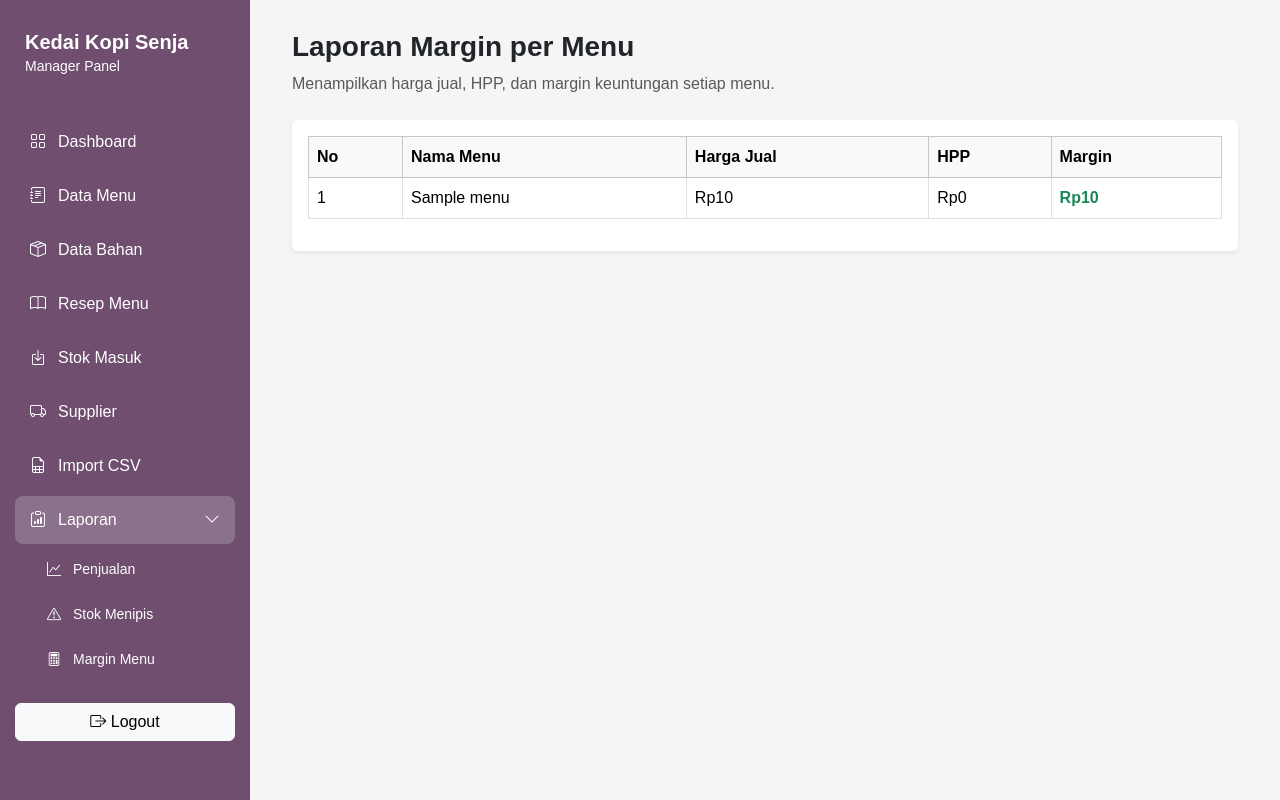
After one commit to lousianaprincesstampu-stack/UKK-KEDAI-KOPI-SENJA, a Laravel app: page /manager/reports/margin in a window 1280 px wide. The commit adds this page. Run offline with Laravel 12, Linux system fonts and the light colour scheme; a user stored in the database is signed in; data comes from the database, SQL or seed files in the repository; tables that the repository leaves empty hold one stand-in row (values such as "Sample post"); parts of the project's set-up code (start-up, migrations or seed data) failed here and were passed over.

Commit message:
Menambahkan laporan manager

```diff
--- /dev/null
+++ b/app/Http/Controllers/Manager/ReportController.php
@@ -0,0 +1,118 @@
+<?php
+
+namespace App\Http\Controllers\Manager;
+
+use App\Http\Controllers\Controller;
+use App\Models\OrderDetail;
+use App\Models\Bahan;
+use Illuminate\Http\Request;
+use Carbon\Carbon;
+
+class ReportController extends Controller
+{
+
+    public function sales(Request $request)
+    {
+        // Mengambil tanggal awal dari filter. Jika kosong, gunakan tanggal awal bulan ini.
+        $tanggalAwal = $request->input(
+            'tanggal_awal',
+            Carbon::now()->startOfMonth()->toDateString()
+        );
+
+        // Mengambil tanggal akhir dari filter. Jika kosong, gunakan tanggal hari ini.
+        $tanggalAkhir = $request->input(
+            'tanggal_akhir',
+            Carbon::now()->toDateString()
+        );
+
+        // Mengambil detail penjualan yang pesanannya sudah selesai dan pembayarannya sudah dibayar.
+        $penjualan = OrderDetail::query()
+            ->whereHas('order', function ($query) use ($tanggalAwal, $tanggalAkhir) {
+                $query->where('status_pesanan', 'Selesai')
+                    ->where('status_pembayaran', 'Dibayar')
+                    ->whereBetween('tanggal_pesanan', [
+                        Carbon::parse($tanggalAwal)->startOfDay(),
+                        Carbon::parse($tanggalAkhir)->endOfDay(),
+                    ]);
+            })
+
+            // Mengelompokkan hasil berdasarkan nama menu.
+            ->selectRaw('
+                nama_menu,
+                SUM(jumlah) as total_terjual,
+                SUM(subtotal) as total_penjualan
+            ')
+
+            ->groupBy('nama_menu')
+
+            // Mengurutkan dari menu paling banyak terjual.
+            ->orderByDesc('total_terjual')
+            ->get();
+
+        // Menghitung total seluruh penjualan.
+        $totalPenjualan = $penjualan->sum('total_penjualan');
+
+        // Menghitung total seluruh menu yang terjual.
+        $totalMenuTerjual = $penjualan->sum('total_terjual');
+
+        return view('manager.reports.sales', compact(
+            'penjualan',
+            'tanggalAwal',
+            'tanggalAkhir',
+            'totalPenjualan',
+            'totalMenuTerjual'
+        ));
+
+    }
+    //laporan stok bahan yang menipis.
+    public function lowStock()
+    {
+        // Mengambil bahan yang stoknya kurang dari atau sama dengan stok minimum.
+        $bahanMenipis = Bahan::whereColumn('stok', '<=', 'stok_minimum')
+
+            // Mengurutkan bahan berdasarkan stok paling sedikit.
+            ->orderBy('stok', 'asc')
+            ->get();
+
+        // Menghitung jumlah bahan yang stoknya menipis.
+        $totalBahanMenipis = $bahanMenipis->count();
+
+        // Mengirim data ke halaman laporan stok menipis.
+        return view('manager.reports.low-stock', compact(
+            'bahanMenipis',
+            'totalBahanMenipis'
+        ));
+    }
+    public function margin()
+    {
+        // Mengambil semua menu beserta resep, rincian bahan, dan harga bahan.
+        $menus = \App\Models\Menu::with('recipe.recipeDetails.bahan')
+            ->get();
+
+        // Menghitung HPP dan margin untuk setiap menu.
+        $laporanMargin = $menus->map(function ($menu) {
+
+            //Mmenghitung total HPP berdasarkan jumlah bahan dikali harga per satuan.
+            $hpp = $menu->recipe
+                ? $menu->recipe->recipeDetails->sum(function ($detail) {
+                    return $detail->jumlah * ($detail->bahan->harga_per_satuan ?? 0);
+                })
+                : 0;
+
+            // Menghitung margin dari harga jual dikurangi HPP.
+            $margin = $menu->harga_jual - $hpp;
+
+            // Mengembalikan data menu beserta hasil perhitungannya.
+            return [
+                'nama_menu' => $menu->nama_menu,
+                'harga_jual' => $menu->harga_jual,
+                'hpp' => $hpp,
+                'margin' => $margin,
+            ];
+        });
+
+        return view('manager.reports.margin', compact('laporanMargin'));
+    }
+
+
+}
--- a/app/Models/bahan.php
+++ b/app/Models/bahan.php
@@ -11,6 +11,7 @@ class Bahan extends Model
 
     protected $fillable = [
         'nama_bahan',
+        'kode_bahan',
         'kategori',
         'satuan_dasar',
         'stok',
--- a/app/Models/menu.php
+++ b/app/Models/menu.php
@@ -11,7 +11,9 @@ class Menu extends Model
     protected $table = 'menus';
 
     protected $fillable = [
+        'kode_menu',
         'nama_menu',
+        'kategori',
         'harga_jual',
         'status',
     ];
--- a/resources/views/manager/layouts/app.blade.php
+++ b/resources/views/manager/layouts/app.blade.php
@@ -23,13 +23,22 @@
 
         .sidebar {
             width: 250px;
-            min-height: 100vh;
+            height: 100vh;
             background-color: #6f4e6f;
             color: white;
             position: fixed;
             top: 0;
             left: 0;
             padding: 20px 15px;
+
+             overflow-y: auto;
+            overflow-x: hidden;
+        }
+
+        .sidebar {
+            overscroll-behavior-y: contain;
+            scrollbar-width: thin; /* Scrollbar tipis */
+            scrollbar-color: #d6c3d6 #6f4e6f;
         }
 
         .brand {
@@ -99,6 +108,18 @@
                 padding: 15px;
             }
         }
+
+        /* Mengatur tampilan submenu laporan */
+        .sidebar .submenu {
+            margin-left: 20px;
+            margin-bottom: 10px;
+        }
+
+        /* Mengatur jarak dan ukuran tulisan submenu */
+        .sidebar .submenu a {
+            font-size: 14px;
+            padding: 9px 12px;
+        }
     </style>
 </head>
 
@@ -151,9 +172,33 @@
             <span>Import CSV</span>
         </a>
 
-        <a href="#">
+        <a href="#submenuLaporan"
+            data-bs-toggle="collapse"
+            class="{{ request()->routeIs('manager.reports.*') ? 'active' : '' }}">
             <i class="bi bi-clipboard-data"></i> Laporan
+            <i class="bi bi-chevron-down ms-auto"></i>
         </a>
+
+        {{-- Daftar submenu laporan --}}
+        <div class="collapse submenu {{ request()->routeIs('manager.reports.*') ? 'show' : '' }}"
+            id="submenuLaporan">
+
+            {{-- Laporan penjualan --}}
+            <a href="{{ route('manager.reports.sales') }}">
+                <i class="bi bi-graph-up"></i> Penjualan
+            </a>
+
+            {{-- Laporan stok menipis --}}
+            <a href="{{ route('manager.reports.low-stock') }}">
+                <i class="bi bi-exclamation-triangle"></i> Stok Menipis
+            </a>
+
+            {{-- Laporan margin --}}
+            <a href="{{ route('manager.reports.margin') }}">
+                <i class="bi bi-calculator"></i> Margin Menu
+            </a>
+
+        </div>
 
         <form action="{{ route('logout') }}" method="POST" class="mt-4">
             @csrf
--- /dev/null
+++ b/resources/views/manager/reports/margin.blade.php
@@ -0,0 +1,64 @@
+@extends('manager.layouts.app')
+@section('title', 'Laporan Margin - Kedai Kopi Senja')
+@section('content')
+
+<div class="container-fluid">
+
+    <h3 class="fw-bold mb-2">Laporan Margin per Menu</h3>
+    <p class="text-muted mb-4">
+        Menampilkan harga jual, HPP, dan margin keuntungan setiap menu.
+    </p>
+
+    {{-- Tabel laporan margin --}}
+    <div class="card border-0 shadow-sm">
+        <div class="card-body">
+
+            <div class="table-responsive">
+                <table class="table table-bordered table-hover align-middle">
+
+                    <thead class="table-light">
+                        <tr>
+                            <th>No</th>
+                            <th>Nama Menu</th>
+                            <th>Harga Jual</th>
+                            <th>HPP</th>
+                            <th>Margin</th>
+                        </tr>
+                    </thead>
+
+                    <tbody>
+
+                        {{-- Memeriksa apakah data menu tersedia --}}
+                        @forelse ($laporanMargin as $index => $item)
+
+                            <tr>
+                                <td>{{ $index + 1 }}</td>
+                                <td>{{ $item['nama_menu'] }}</td>
+                                <td>Rp{{ number_format($item['harga_jual'], 0, ',', '.') }}</td>
+                                <td>Rp{{ number_format($item['hpp'], 0, ',', '.') }}</td>
+                                <td class="fw-bold text-success">
+                                    Rp{{ number_format($item['margin'], 0, ',', '.') }}
+                                </td>
+                            </tr>
+
+                        @empty
+
+                            {{-- Pesan jika belum ada menu --}}
+                            <tr>
+                                <td colspan="5" class="text-center text-muted py-4">
+                                    Belum ada data menu.
+                                </td>
+                            </tr>
+
+                        @endforelse
+
+                    </tbody>
+                </table>
+            </div>
+
+        </div>
+    </div>
+
+</div>
+
+@endsection
--- a/routes/web.php
+++ b/routes/web.php
@@ -8,6 +8,8 @@ use App\Http\Controllers\Manager\BahanController;
 use App\Http\Controllers\Manager\RecipeController;
 use App\Http\Controllers\Manager\StockEntryController;
 use App\Http\Controllers\Manager\SupplierController;
+use App\Http\Controllers\Manager\ReportController;
+
 
 // Halaman utama diarahkan ke login.
 Route::get('/', function () {
@@ -132,6 +134,18 @@ Route::middleware(['auth', 'role:manager'])
         return view('manager.import-csv.index');
         })->name('import-csv.index');
 
+    // Menampilkan laporan penjualan per menu.
+    Route::get('/reports/sales', [ReportController::class, 'sales'])
+        ->name('reports.sales');
+
+    // Menampilkan laporan stok bahan menipis.
+    Route::get('/reports/low-stock', [ReportController::class, 'lowStock'])
+        ->name('reports.low-stock');
+
+    // Margin report
+    Route::get('/reports/margin', [ReportController::class, 'margin'])
+        ->name('reports.margin');
+
     });
 
     // Route khusus Kasir. Pengguna hrs login dan memiliki role cashier.
```
Also changed, not shown: app/Http/Controllers/Manager/ImportCsvController.php (added, +11 -0 lines), database/seeders/DatabaseSeeder.php (+3 -12 lines), resources/views/manager/bahans/index.blade.php (+17 -1 lines), resources/views/manager/reports/low-stock.blade.php (added, +99 -0 lines), resources/views/manager/reports/sales.blade.php (added, +132 -0 lines), database/migrations/2026_11_16_061750_add_kode_menu_and_kategori_to_menus_table.php (added), database/migrations/2026_11_16_065019_add_kode_bahan_to_bahans_table.php (added).
